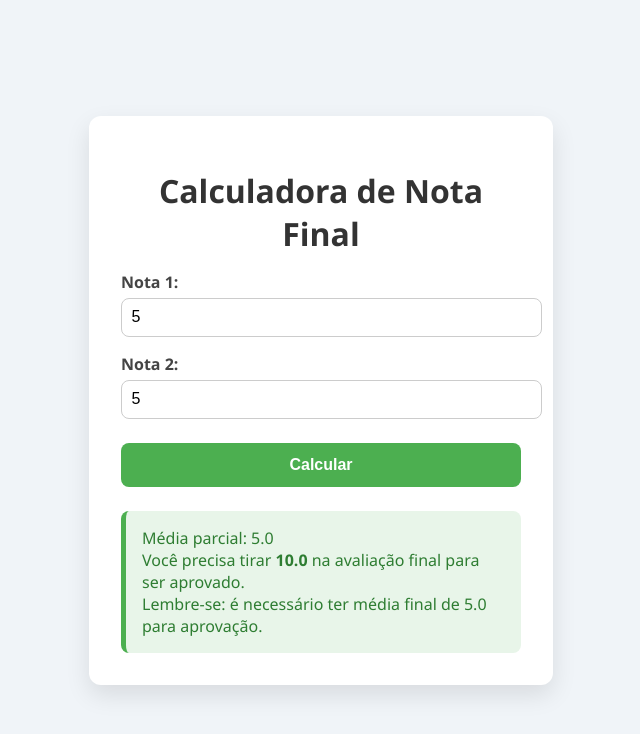
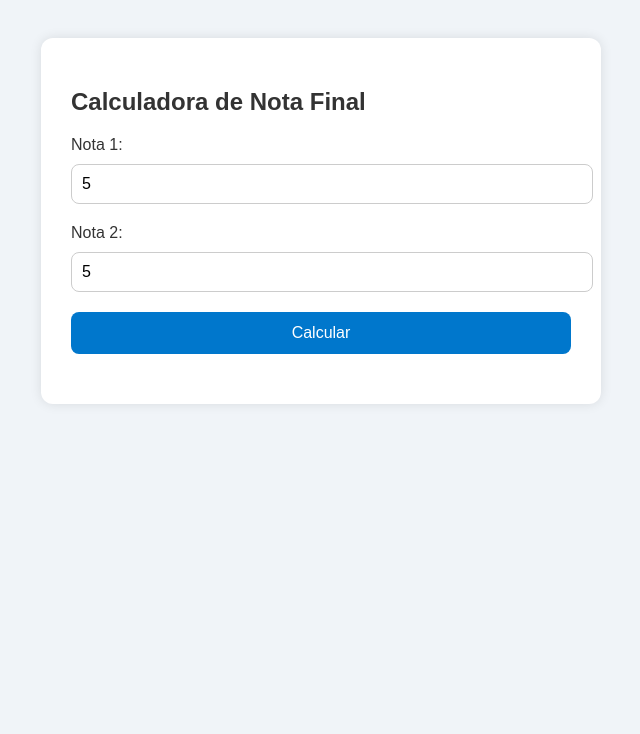
Before and after one commit to heytorneco/calculadora-nota-final, a plain HTML site: page index.html in a window 1280 px wide. Both pictures are taken after typing "5", "5" into the empty fields and a click on the button "Calcular". Shown: the whole page, without its empty margins (319-959 px from the left). Drawn offline with Linux system fonts and the light colour scheme.

Commit message:
Update index.html

```diff
--- a/index.html
+++ b/index.html
@@ -1,131 +1,79 @@
 <!DOCTYPE html>
-<html lang="pt-br">
+<html lang="pt-BR">
 <head>
   <meta charset="UTF-8" />
   <meta name="viewport" content="width=device-width, initial-scale=1.0"/>
   <title>Calculadora de Nota Final</title>
   <style>
     body {
-      font-family: "Segoe UI", sans-serif;
+      font-family: 'Arial', sans-serif;
       background: #f0f4f8;
-      display: flex;
-      justify-content: center;
-      align-items: center;
-      height: 100vh;
-      margin: 0;
+      padding: 30px;
+      color: #333;
     }
-
     .container {
-      background: white;
-      padding: 2rem;
+      max-width: 500px;
+      margin: auto;
+      background: #fff;
+      padding: 30px;
       border-radius: 12px;
-      box-shadow: 0 10px 25px rgba(0,0,0,0.1);
-      max-width: 400px;
-      width: 100%;
+      box-shadow: 0 0 12px rgba(0,0,0,0.1);
     }
-
-    h1 {
-      text-align: center;
-      color: #333;
-      margin-bottom: 1rem;
-    }
-
-    label {
-      font-weight: 600;
-      display: block;
-      margin-top: 1rem;
-      color: #444;
-    }
-
     input {
       width: 100%;
-      padding: 0.6rem;
-      margin-top: 0.3rem;
+      padding: 10px;
+      margin: 10px 0 20px;
+      border-radius: 8px;
       border: 1px solid #ccc;
-      border-radius: 8px;
       font-size: 1rem;
     }
-
     button {
-      width: 100%;
-      padding: 0.8rem;
-      background-color: #4CAF50;
+      background-color: #0077cc;
+      color: white;
       border: none;
-      color: white;
-      font-weight: bold;
+      padding: 12px;
       border-radius: 8px;
       font-size: 1rem;
       cursor: pointer;
-      margin-top: 1.5rem;
-      transition: background-color 0.3s;
+      width: 100%;
     }
-
     button:hover {
-      background-color: #43a047;
+      background-color: #005fa3;
     }
-
     .resultado {
-      margin-top: 1.5rem;
-      padding: 1rem;
-      background: #e8f5e9;
-      border-left: 5px solid #4CAF50;
-      border-radius: 8px;
-      font-size: 1rem;
-      color: #2e7d32;
+      margin-top: 20px;
+      font-weight: bold;
+      font-size: 1.1rem;
     }
   </style>
 </head>
 <body>
   <div class="container">
-    <h1>Calculadora de Nota Final</h1>
-
-    <label for="nota1">Nota 1:</label>
-    <input type="number" id="nota1" step="0.1" min="0" max="10">
-
-    <label for="nota2">Nota 2:</label>
-    <input type="number" id="nota2" step="0.1" min="0" max="10">
-
+    <h2>Calculadora de Nota Final</h2>
+    <label>Nota 1:</label>
+    <input type="number" step="0.1" id="nota1" />
+    <label>Nota 2:</label>
+    <input type="number" step="0.1" id="nota2" />
     <button onclick="calcular()">Calcular</button>
-
-    <div id="resultado" class="resultado" style="display:none;"></div>
+    <div class="resultado" id="resultado"></div>
   </div>
 
   <script>
     function calcular() {
       const n1 = parseFloat(document.getElementById("nota1").value);
       const n2 = parseFloat(document.getElementById("nota2").value);
-      const resultado = document.getElementById("resultado");
 
       if (isNaN(n1) || isNaN(n2)) {
-        resultado.style.display = "block";
-        resultado.style.background = "#ffebee";
-        resultado.style.borderLeft = "5px solid #c62828";
-        resultado.style.color = "#c62828";
-        resultado.innerHTML = "Por favor, preencha as duas notas.";
+        document.getElementById("resultado").innerHTML = "Por favor, insira as duas notas.";
         return;
       }
 
       const media = (n1 + n2) / 2;
+      let resultado = `Média: ${media.toFixed(2)}<br/>`;
 
       if (media >= 7) {
-        resultado.style.display = "block";
-        resultado.innerHTML = `Média: ${media.toFixed(1)}<br><strong>Aprovado!</strong>`;
+        resultado += "✅ Aprovado!";
       } else if (media < 4) {
-        resultado.style.display = "block";
-        resultado.innerHTML = `Média: ${media.toFixed(1)}<br><strong>Reprovado direto.</strong>`;
+        resultado += "❌ Reprovado!";
       } else {
-        const notaFinal = (15 - media).toFixed(1);
-        let situacao = `Você precisa tirar <strong>${notaFinal}</strong> na avaliação final para ser aprovado.<br>`;
-        if (notaFinal > 10) {
-          situacao += `<strong>Mesmo com nota máxima, não é possível alcançar média 5.0.</strong>`;
-        } else {
-          situacao += `Lembre-se: é necessário ter média final de 5.0 para aprovação.`;
-        }
-
-        resultado.style.display = "block";
-        resultado.innerHTML = `Média parcial: ${media.toFixed(1)}<br>` + situacao;
-      }
-    }
-  </script>
-</body>
-</html>
+        const notaFinalNecessaria = 10 - media;
```
